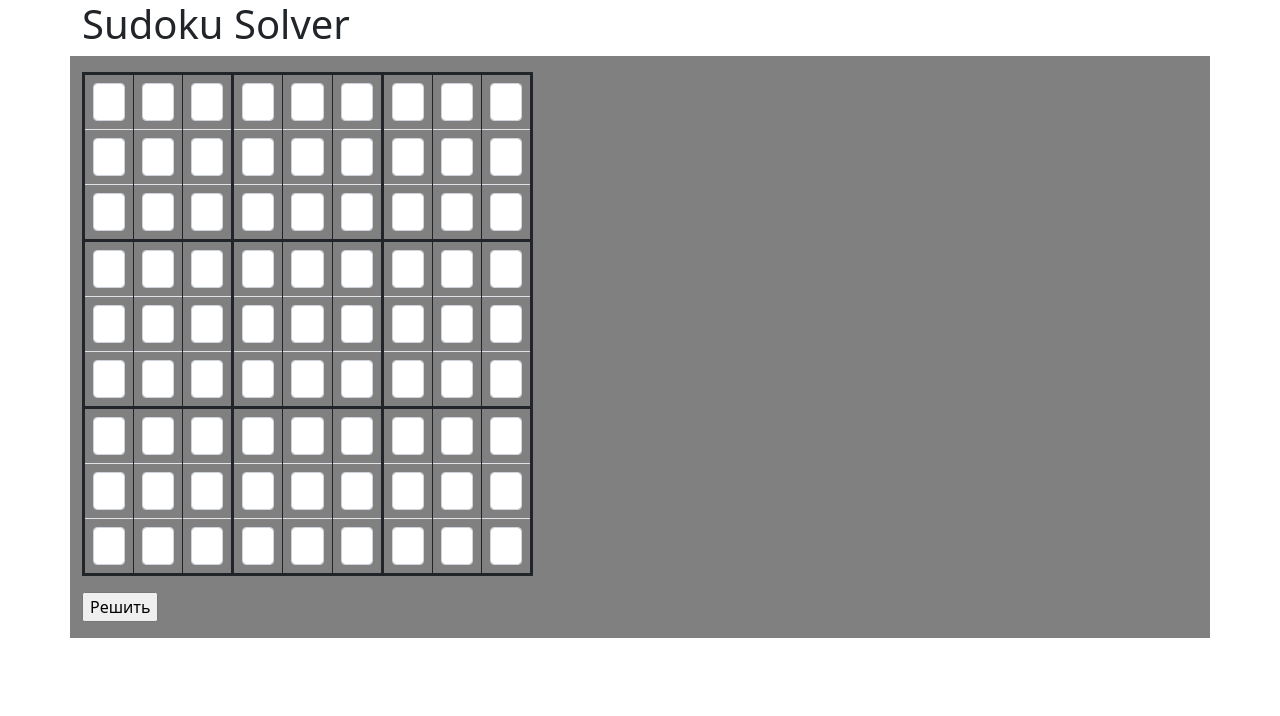
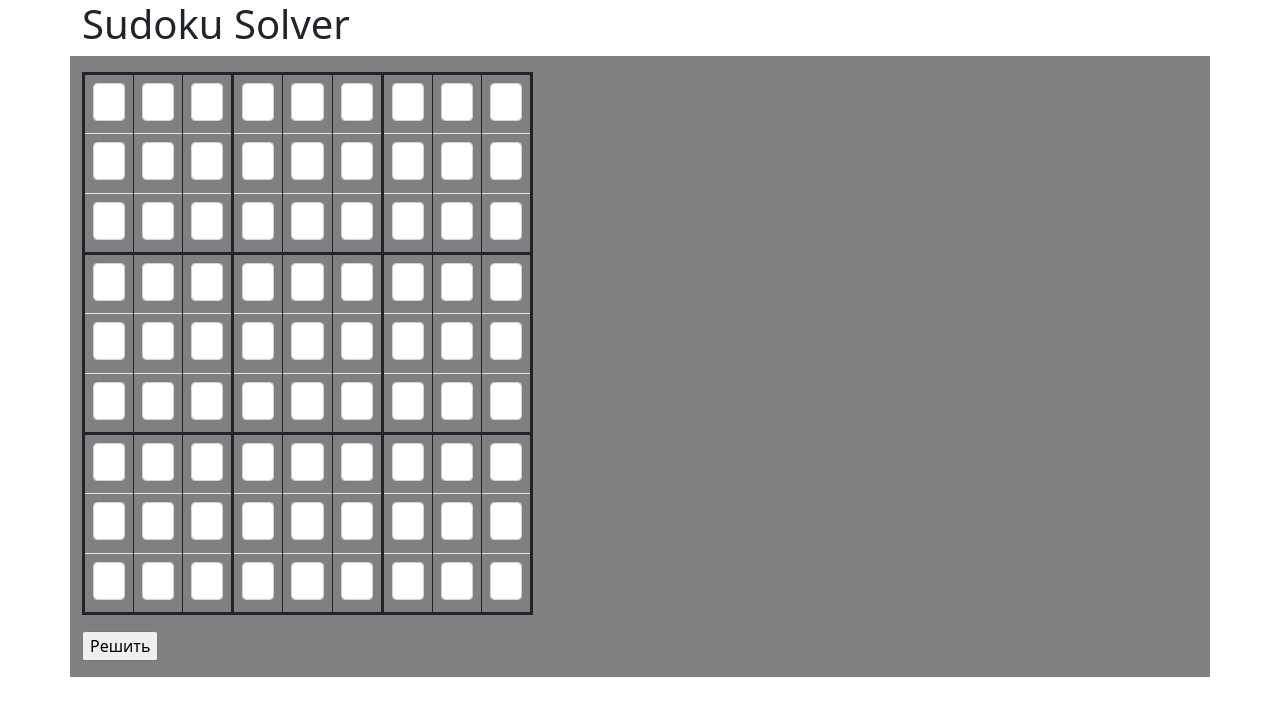
Before and after one commit to Crabishka/LaPS_Task6, a Flask app: page / in a window 1280 px wide. Shown: the top 716 px of the page. Run offline with Flask 2, Linux system fonts and the light colour scheme.

Commit message:
work but shit

```diff
--- a/services/jsonParser.py
+++ b/services/jsonParser.py
@@ -6,5 +6,5 @@ def get_sudoku_array(d):
             if d[key] == '':
                 sudoku[i][j] = 0
             else:
-                sudoku[i][j] = d[key]
+                sudoku[i][j] = int(d[key])
     return sudoku
--- a/static/styles/index.css
+++ b/static/styles/index.css
@@ -7,8 +7,8 @@ table {
   margin:1em auto;
 }
 td {
-  height:30px;
-  width:30px;
+  height:60px;
+  width:60px;
   border:1px solid;
   text-align:center;
 }
--- a/templates/index.html
+++ b/templates/index.html
@@ -453,10 +453,14 @@
         </div>
         <div class="col-md-2" style="background-color: grey" aria-readonly="true"></div>
         <div class="col-md-5" style="background-color: grey" aria-readonly="true">
-            <table class="table table-bordered" aria-readonly="true">
-                {% for key, value in sudoku.items() %}
-                    {{ value }}
-                {% endfor %}
+            <table aria-readonly="true">
+                {%- for row in sudoku.items()|batch(9) %}
+                    <tr>
+                        {%- for key,value in row %}
+                            <td>{{ value }}</td>
+                        {%- endfor %}
+                    </tr>
+                {%- endfor %}
             </table>
         </div>
     </div>
```
